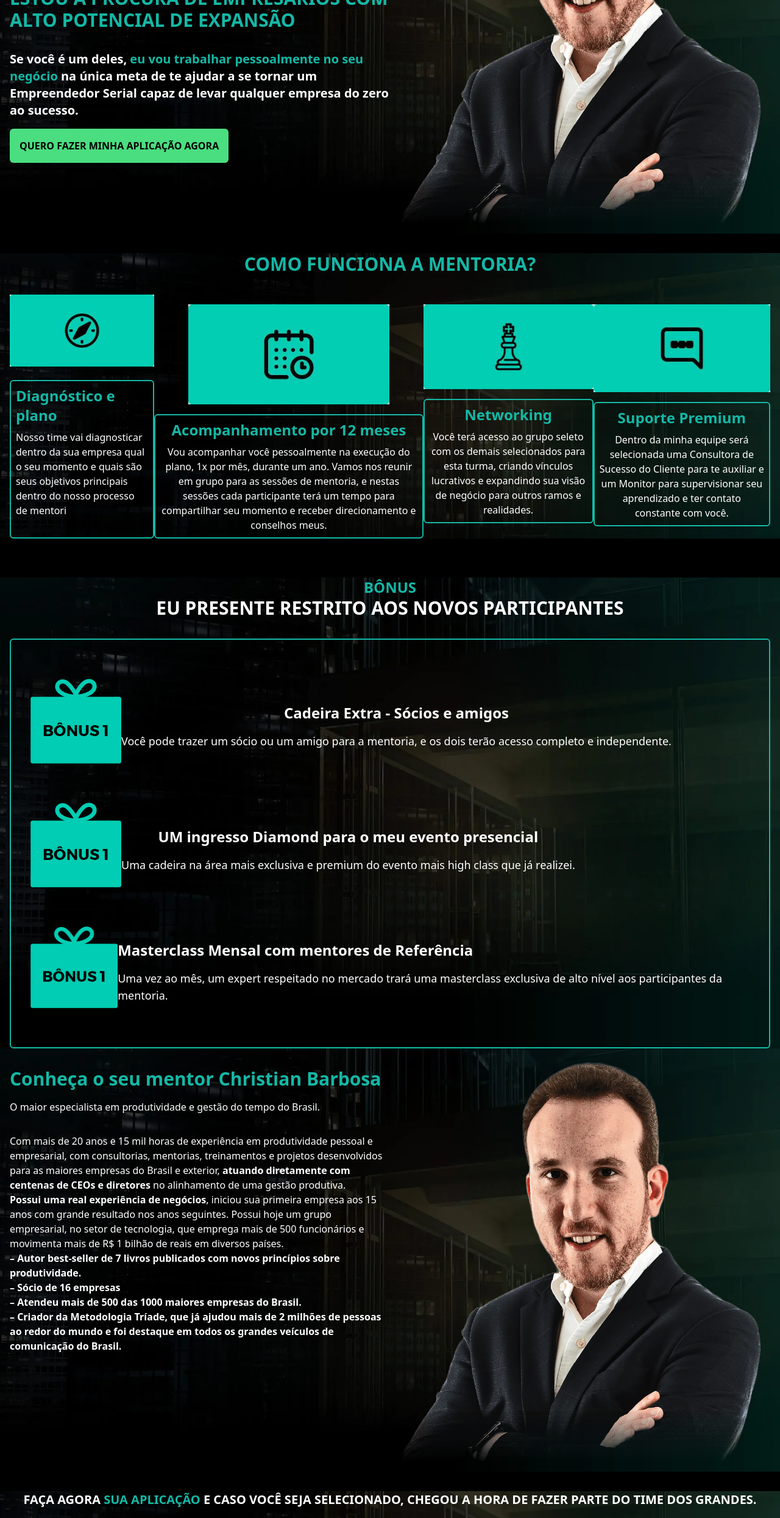
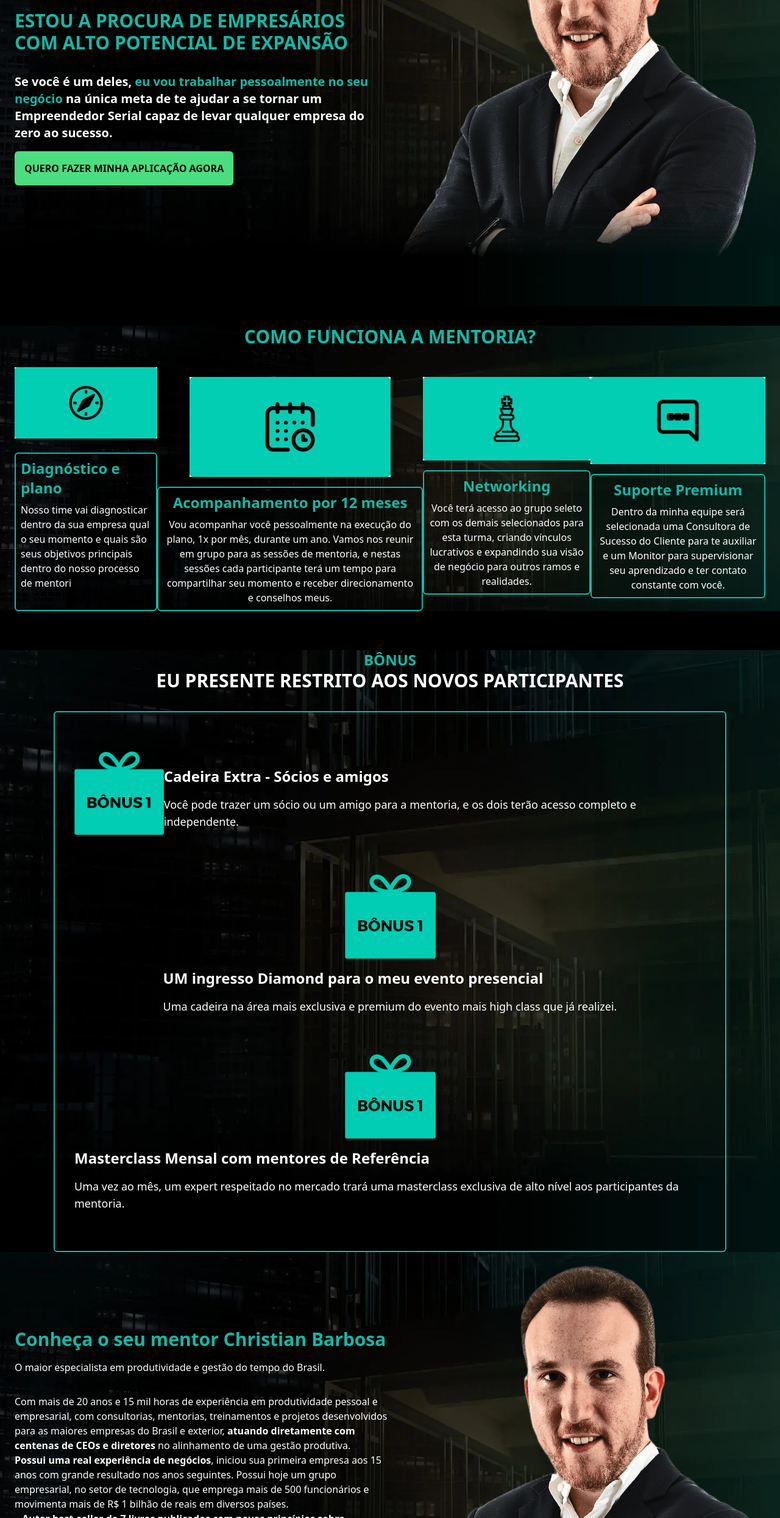
Before and after one commit to iamcelestino/Mentoria-PVD, a website: page src/Index.html in a window 1280 px wide. Shown: the part 311-2800 px from the top of the page at 61% size. Drawn offline with Linux system fonts and the light colour scheme.

Commit message:
fix: solve responsiveness issues on introducao section

```diff
--- a/src/Index.html
+++ b/src/Index.html
@@ -9,10 +9,10 @@
 <body class="bg-black ">
     <section id="Introdução" class="bg-[url(../images/fundo2.png)] w-full h-full bg-cover bg-center">
         <div class="container">
-            <div class="flex flex-col items-center md:flex-row">
-                <div id="descrição" class="md:w-2/4">
-                    <div class="px-12 pt-12 md:px-0 md:pt-0">
-                        <img class="" src="../images/mentoria-logo.png" alt="logotipo">
+            <div class="flex flex-col items-center justify-center  md:flex-row md:py-16">
+                <div id="descrição" class="md:w-2/4 ">
+                    <div class="px-12 pt-12  md:px-0 md:pt-0">
+                        <img class=" md:w-2/4" src="../images/mentoria-logo.png" alt="logotipo">
                     </div>
                     <h1 class="text-center text-teal-500 font-bold text-3xl my-8 md:text-left">ESTOU A PROCURA DE EMPRESÁRIOS COM ALTO POTENCIAL DE EXPANSÃO</h1>
                     <p class="text-white font-bold text-xl pb-4">Se você é um deles, <span class="text-teal-500">eu vou trabalhar pessoalmente no seu negócio</span> na única meta de te ajudar a se
@@ -23,7 +23,7 @@
                             <button class="bg-green-400 p-4 font-bold text-center rounded-md hover:scale-105">QUERO  FAZER MINHA APLICAÇÃO AGORA</button>
                     </div>
                 </div>
-                <div class="md:w-2/4">
+                <div class=" sm:w-2/4">
                     <img src="../images/chris_terno.png" alt="">
                 </div>
             </div>
@@ -77,38 +77,38 @@
         </div>
     </section>
 
-    <section id="Bonús" class="bg-[url(../images/fundo2.png)] w-full h-full bg-cover bg-center">
+    <section id="Bonús" class="bg-[url(../images/fundo2.png)] w-full h-full bg-cover bg-center sm:px-16">
         <div class="container">
             <div class="text-center mt-16 mb-8">
                 <h4 class="font-bold text-teal-500 text-2xl">BÔNUS</h4>
                 <h1 class="font-bold text-white text-3xl">EU PRESENTE RESTRITO AOS NOVOS PARTICIPANTES</h1>
             </div>
-            <div class="text-white border-2 border-teal-500 rounded-md px-8 py-16 ">
-                <div class="flex flex-col items-center md:flex-row">
-                    <div class="">
+            <div class="text-white border-2 border-teal-500 rounded-md px-8 py-16">
+                <div class="flex flex-col items-center sm:flex-row">
+                    <div class="sm:2/4">
                         <img src="../images/bonus.webp" alt="">
                     </div>
-                    <div class="text-center">
+                    <div class="text-center sm:2/4 sm:text-left">
                         <h3 class="text-2xl font-bold my-4">Cadeira Extra - Sócios e amigos</h3>
                         <p class="text-lg">Você pode trazer um sócio ou um amigo para a mentoria, e os dois terão acesso completo e independente.</p>
                     </div>
                 </div>
 
-                <div class="flex flex-col items-center my-16 md:flex-row">
+                <div class="flex flex-col items-center my-16">
                     <div class="">
                         <img src="../images/bonus.webp" alt="">
                     </div>
-                    <div class="text-center">
+                    <div class="text-center sm:text-left">
                         <h3 class="text-2xl font-bold my-4">UM ingresso Diamond para o meu evento presencial</h3>
                         <p class="text-lg">Uma cadeira na área mais exclusiva e premium do evento mais high class que já realizei.</p>
                     </div>
                 </div>
 
-                <div class="flex flex-col items-center md:flex-row">
+                <div class="flex flex-col items-center ">
                     <div class="">
                         <img src="../images/bonus.webp" alt="">
                     </div>
-                    <div class="text-center md:text-left">
+                    <div class="text-center sm:text-left">
                         <h3 class="text-2xl font-bold my-4">Masterclass Mensal com mentores de Referência</h3>
                         <p class="text-lg">Uma vez ao mês, um expert respeitado no mercado trará uma masterclass exclusiva de alto nível aos participantes da mentoria.</p>
                     </div>
@@ -119,7 +119,7 @@
 
     <section id="Concheca'mentor" class="bg-[url(../images/fundo2.png)] w-full h-full bg-cover bg-center">
         <div class="container">
-            <div class="md:flex">
+            <div class="md:flex items-center">
                 <div class="text-white text-center pt-8 md:w-2/4 md:text-left">
                     <h2 class="font-bold text-teal-500 text-3xl mb-4">Conheça o seu mentor Christian Barbosa</h2>
                     <p class="font-medium mb-8">O maior especialista em produtividade e gestão do tempo do Brasil.</p>
@@ -146,15 +146,15 @@
         <div class="container">
             <div class="text-center">
                 <p class="text-white text-xl font-bold my-8">FAÇA AGORA <span class="text-teal-500">SUA APLICAÇÃO</span> E CASO VOCÊ SEJA SELECIONADO, CHEGOU A HORA DE FAZER PARTE DO TIME DOS GRANDES.</p>
-                <div class="text-center">
+                <div class="text-center mb-4">
                     <button class="bg-green-400 p-4 font-bold text-center rounded-md hover:scale-105">QUERO  FAZER MINHA APLICAÇÃO AGORA</button>
                 </div>
             </div>
         </div>
     </section>
     <footer class="bg-teal-400 py-8">
-        <div class="container text-center px-16">
-            <img src="../images/mentoria_2.webp" alt="">
+        <div class="container text-center px-16 flex flex-col items-center">
+            <img class="w-2/4" src="../images/mentoria_2.webp" alt="">
             <p class="mt-4 text-white">Política de Privacidade</p>
         </div>
     </footer>
--- a/tailwind.config.js
+++ b/tailwind.config.js
@@ -7,7 +7,10 @@ module.exports = {
       extend: {},
       container: {
         center: true,
-        padding: "1rem"
+        padding: {
+          DEFAULT: '1rem',
+          sm: '1.5rem',
+        }
       }
     },
     plugins: [],
```
Also changed, not shown: src/output.css.
